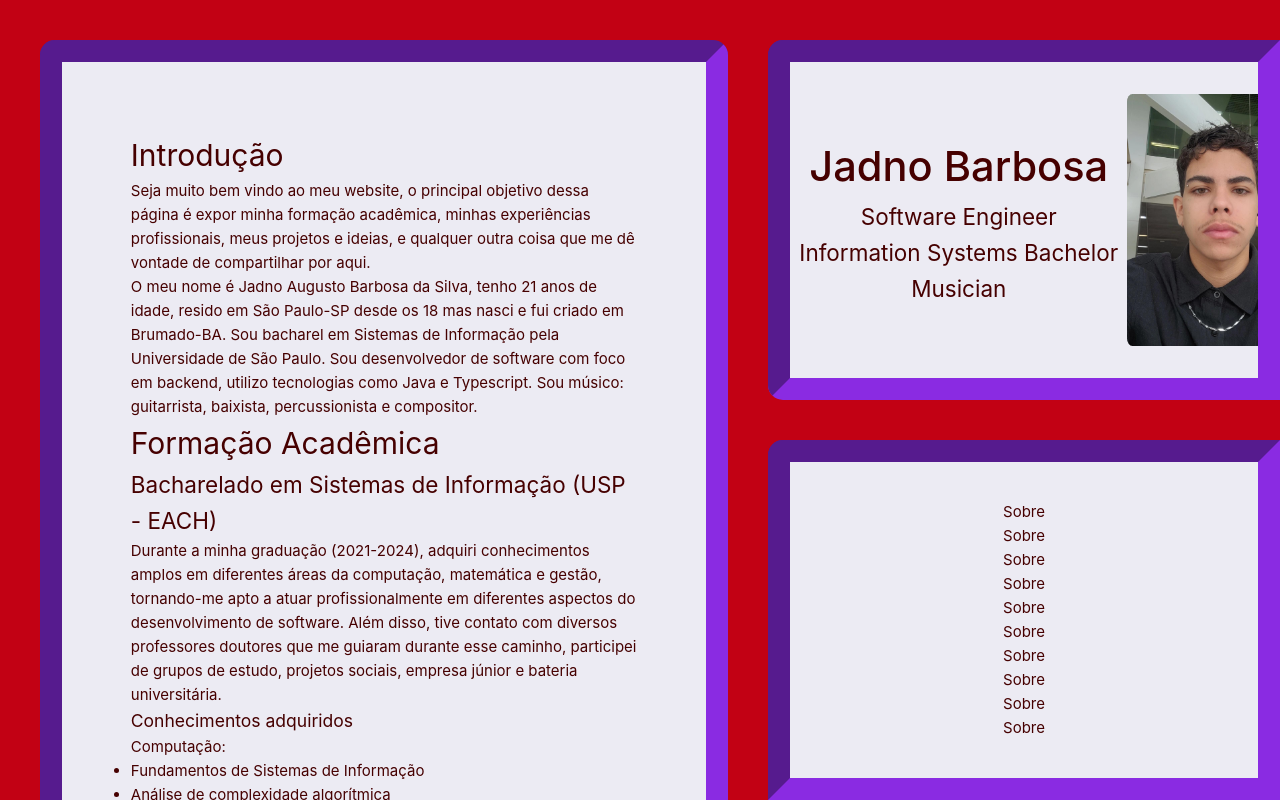
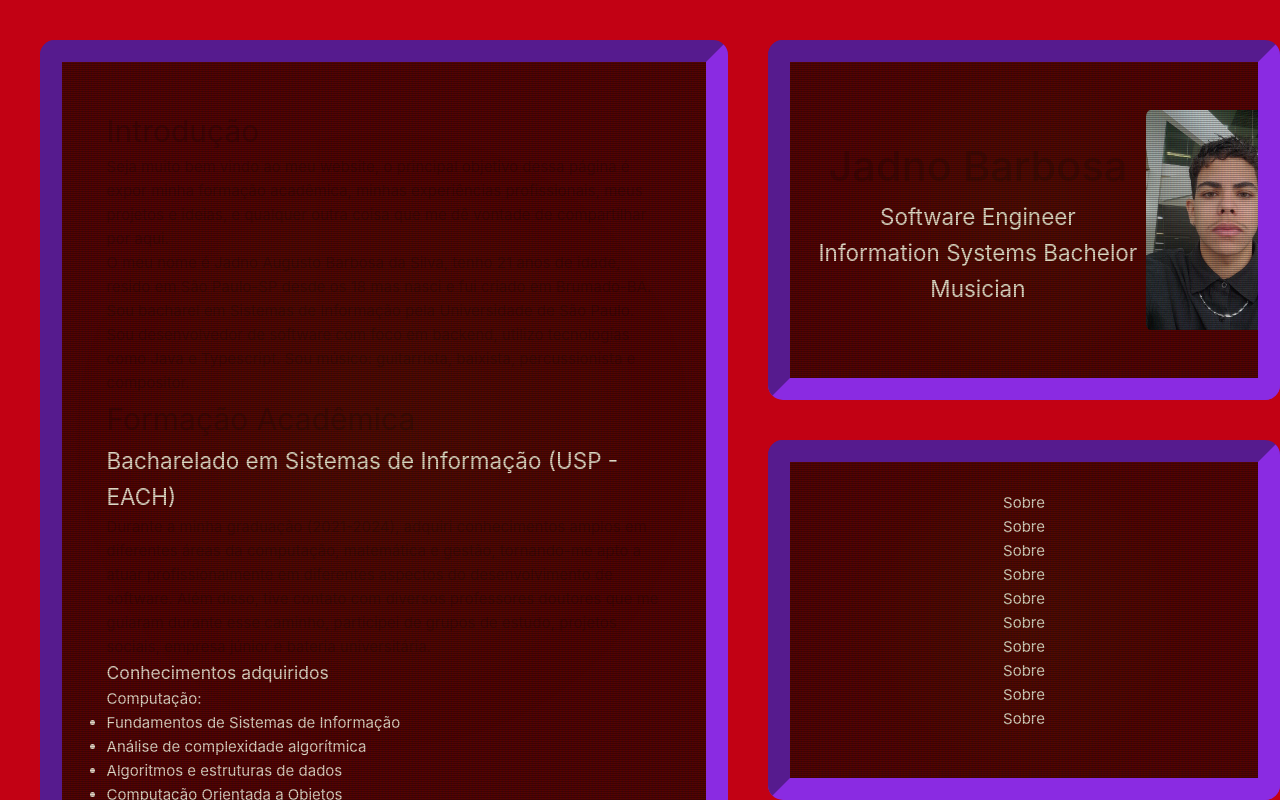
Before and after one commit to JadnoABS/jadno-tech, a Vue app: page / in a window 1280 px wide. Built offline with nearby package versions, Linux system fonts and the light colour scheme; the HTML template or start-up script is replaced by a standard one.

Commit message:
Adicao de telas crt

```diff
--- a/src/assets/base.css
+++ b/src/assets/base.css
@@ -10,6 +10,7 @@
 
   --vt-c-red: #C20114;
   --vt-c-grey: #6D7275;
+  --vt-c-blue: #02012b;
 
   --vt-c-indigo: #2c3e50;
 
@@ -43,7 +44,7 @@
 
 @media (prefers-color-scheme: dark) {
   :root {
-    --color-background: var(--vt-c-black);
+    --color-background: var(--vt-c-blue);
     --color-background-soft: var(--vt-c-black-soft);
     --color-background-mute: var(--vt-c-black-mute);
 
--- a/src/components/Board.vue
+++ b/src/components/Board.vue
@@ -1,4 +1,6 @@
 <script setup lang="ts">
+import CRTScreen from './CRTScreen.vue';
+
 defineProps<{
   name: string,
   roles: string[]
@@ -6,7 +8,7 @@ defineProps<{
 </script>
 
 <template>
-  <div id="top" class="container">
+  <CRTScreen>
     <header>
       <div class="headline">
         <h1>{{ name }}</h1>
@@ -18,9 +20,9 @@ defineProps<{
         <img src="../assets/Jadno.jpeg" alt="Foto de Jadno Barbosa">
       </div>
     </header>
-  </div>
+  </CRTScreen>
 
-  <div id="bottom" class="container">
+  <CRTScreen>
     <section>
       <li>Sobre</li>
       <li>Sobre</li>
@@ -33,7 +35,7 @@ defineProps<{
       <li>Sobre</li>
       <li>Sobre</li>
     </section>
-  </div>
+  </CRTScreen>
 </template>
 
 <style scoped>
--- /dev/null
+++ b/src/components/CRTScreen.vue
@@ -0,0 +1,221 @@
+<script setup lang="ts">
+</script>
+
+<template>
+  <div class="container crt-screen">
+    <slot></slot>
+    <div class="scanlines crt"></div>
+    <div class="glow"></div>
+  </div>
+</template>
+
+<script lang="ts">
+export default {
+  name: "CRTScreen",
+}
+</script>
+
+<style scoped>
+.container {
+  padding: 10%;
+  display: flex;
+  flex-direction: column;
+  overflow-y: auto;
+  border-radius: 1em;
+}
+
+.crt-screen {
+  position: relative;
+  width: 100%;  /* Ajuste conforme necessário */
+  height: 100%; /* Ajuste conforme necessário */
+  background-color: #570000;
+  color: antiquewhite; /* Cor do texto estilo terminal */
+  padding: 20px;
+  overflow: hidden;
+  /* box-shadow: 0 0 10px rgba(0, 255, 0, 0.5);
+    background-image:
+    linear-gradient(rgba(0, 255, 0, 0.1) 1px, transparent 1px),
+    linear-gradient(90deg, rgba(0, 255, 0, 0.1) 1px, transparent 1px);
+  background-size: 10px 10px; */
+}
+
+/* Efeito de brilho/glow */
+.glow {
+  position: absolute;
+  top: 0;
+  left: 0;
+  width: 100%;
+  height: 100%;
+  background: radial-gradient(
+    circle at center,
+    rgba(0, 255, 0, 0.05) 0%,
+    rgba(0, 0, 0, 0) 70%
+  );
+  pointer-events: none;
+  z-index: 5;
+  animation: flicker 0.15s infinite alternate;
+}
+
+@keyframes flicker {
+  0% {
+    opacity: 0.27861;
+  }
+  5% {
+    opacity: 0.34769;
+  }
+  10% {
+    opacity: 0.23604;
+  }
+  15% {
+    opacity: 0.90626;
+  }
+  20% {
+    opacity: 0.18128;
+  }
+  25% {
+    opacity: 0.83891;
+  }
+  30% {
+    opacity: 0.65583;
+  }
+  35% {
+    opacity: 0.67807;
+  }
+  40% {
+    opacity: 0.26559;
+  }
+  45% {
+    opacity: 0.84693;
+  }
+  50% {
+    opacity: 0.96019;
+  }
+  55% {
+    opacity: 0.08594;
+  }
+  60% {
+    opacity: 0.20313;
+  }
+  65% {
+    opacity: 0.71988;
+  }
+  70% {
+    opacity: 0.53455;
+  }
+  75% {
+    opacity: 0.37288;
+  }
+  80% {
+    opacity: 0.71428;
+  }
+  85% {
+    opacity: 0.70419;
+  }
+  90% {
+    opacity: 0.7003;
+  }
+  95% {
+    opacity: 0.36108;
+  }
+  100% {
+    opacity: 0.24387;
+  }
+}
+@keyframes textShadow {
+  0% {
+    text-shadow: 0.4389924193300864px 0 1px rgba(0,30,255,0.5), -0.4389924193300864px 0 1px rgba(255,0,80,0.3), 0 0 3px;
+  }
+  5% {
+    text-shadow: 2.7928974010788217px 0 1px rgba(0,30,255,0.5), -2.7928974010788217px 0 1px rgba(255,0,80,0.3), 0 0 3px;
+  }
+  10% {
+    text-shadow: 0.02956275843481219px 0 1px rgba(0,30,255,0.5), -0.02956275843481219px 0 1px rgba(255,0,80,0.3), 0 0 3px;
+  }
+  15% {
+    text-shadow: 0.40218538552878136px 0 1px rgba(0,30,255,0.5), -0.40218538552878136px 0 1px rgba(255,0,80,0.3), 0 0 3px;
+  }
+  20% {
+    text-shadow: 3.4794037899852017px 0 1px rgba(0,30,255,0.5), -3.4794037899852017px 0 1px rgba(255,0,80,0.3), 0 0 3px;
+  }
+  25% {
+    text-shadow: 1.6125630401149584px 0 1px rgba(0,30,255,0.5), -1.6125630401149584px 0 1px rgba(255,0,80,0.3), 0 0 3px;
+  }
+  30% {
+    text-shadow: 0.7015590085143956px 0 1px rgba(0,30,255,0.5), -0.7015590085143956px 0 1px rgba(255,0,80,0.3), 0 0 3px;
+  }
+  35% {
+    text-shadow: 3.896914047650351px 0 1px rgba(0,30,255,0.5), -3.896914047650351px 0 1px rgba(255,0,80,0.3), 0 0 3px;
+  }
+  40% {
+    text-shadow: 3.870905614848819px 0 1px rgba(0,30,255,0.5), -3.870905614848819px 0 1px rgba(255,0,80,0.3), 0 0 3px;
+  }
+  45% {
+    text-shadow: 2.231056963361899px 0 1px rgba(0,30,255,0.5), -2.231056963361899px 0 1px rgba(255,0,80,0.3), 0 0 3px;
+  }
+  50% {
+    text-shadow: 0.08084290417898504px 0 1px rgba(0,30,255,0.5), -0.08084290417898504px 0 1px rgba(255,0,80,0.3), 0 0 3px;
+  }
+  55% {
+    text-shadow: 2.3758461067427543px 0 1px rgba(0,30,255,0.5), -2.3758461067427543px 0 1px rgba(255,0,80,0.3), 0 0 3px;
+  }
+  60% {
+    text-shadow: 2.202193051050636px 0 1px rgba(0,30,255,0.5), -2.202193051050636px 0 1px rgba(255,0,80,0.3), 0 0 3px;
+  }
+  65% {
+    text-shadow: 2.8638780614874975px 0 1px rgba(0,30,255,0.5), -2.8638780614874975px 0 1px rgba(255,0,80,0.3), 0 0 3px;
+  }
+  70% {
+    text-shadow: 0.48874025155497314px 0 1px rgba(0,30,255,0.5), -0.48874025155497314px 0 1px rgba(255,0,80,0.3), 0 0 3px;
+  }
+  75% {
+    text-shadow: 1.8948491305757957px 0 1px rgba(0,30,255,0.5), -1.8948491305757957px 0 1px rgba(255,0,80,0.3), 0 0 3px;
+  }
+  80% {
+    text-shadow: 0.0833037308038857px 0 1px rgba(0,30,255,0.5), -0.0833037308038857px 0 1px rgba(255,0,80,0.3), 0 0 3px;
+  }
+  85% {
+    text-shadow: 0.09769827255241735px 0 1px rgba(0,30,255,0.5), -0.09769827255241735px 0 1px rgba(255,0,80,0.3), 0 0 3px;
+  }
+  90% {
+    text-shadow: 3.443339761481782px 0 1px rgba(0,30,255,0.5), -3.443339761481782px 0 1px rgba(255,0,80,0.3), 0 0 3px;
+  }
+  95% {
+    text-shadow: 2.1841838852799786px 0 1px rgba(0,30,255,0.5), -2.1841838852799786px 0 1px rgba(255,0,80,0.3), 0 0 3px;
+  }
+  100% {
+    text-shadow: 2.6208764473832513px 0 1px rgba(0,30,255,0.5), -2.6208764473832513px 0 1px rgba(255,0,80,0.3), 0 0 3px;
+  }
+}
+.crt::after {
+  content: " ";
+  display: block;
+  position: absolute;
+  top: 0;
+  left: 0;
+  bottom: 0;
+  right: 0;
+  background: rgba(18, 16, 16, 0.1);
+  opacity: 0;
+  z-index: 2;
+  pointer-events: none;
+  animation: flicker 0.15s infinite;
+}
+
+.crt::before {
+  content: " ";
+  display: block;
+  position: absolute;
+  top: 0;
+  left: 0;
+  bottom: 0;
+  right: 0;
+  background: linear-gradient(rgba(18, 16, 16, 0) 50%, rgba(0, 0, 0, 0.25) 50%), linear-gradient(90deg, rgba(255, 0, 0, 0.06), rgba(0, 255, 0, 0.02), rgba(0, 0, 255, 0.06));
+  z-index: 2;
+  background-size: 100% 2px, 3px 100%;
+  pointer-events: none;
+}
+
+.crt {
+  animation: textShadow 1.6s infinite;
+}
+</style>
--- a/src/views/HomeView.vue
+++ b/src/views/HomeView.vue
@@ -2,16 +2,20 @@
 </script>
 
 <template>
-  <div class="container">
-    <div v-html="markdownToHtml"></div>
-  </div>
+  <CRTScreen>
+    <div class="text" v-html="markdownToHtml"></div>
+  </CRTScreen>
 </template>
 
 <script lang="ts">
+import CRTScreen from "@/components/CRTScreen.vue";
 import { marked } from "marked";
 
 export default {
   name: "App",
+  components: {
+    CRTScreen,
+  },
   data() {
     return {
       markdown: "# Portfolio"
@@ -43,10 +47,16 @@ export default {
 
 <style scoped>
 .container {
-  padding: 10%;
+  padding: 2%;
   display: flex;
   flex-direction: column;
-  overflow-y: auto;
   border-radius: 1em;
 }
+
+.text {
+  padding: 5%;
+  overflow-y: auto;
+  scrollbar-width: thin;
+  scrollbar-color: #02012b transparent;
+}
 </style>
```
